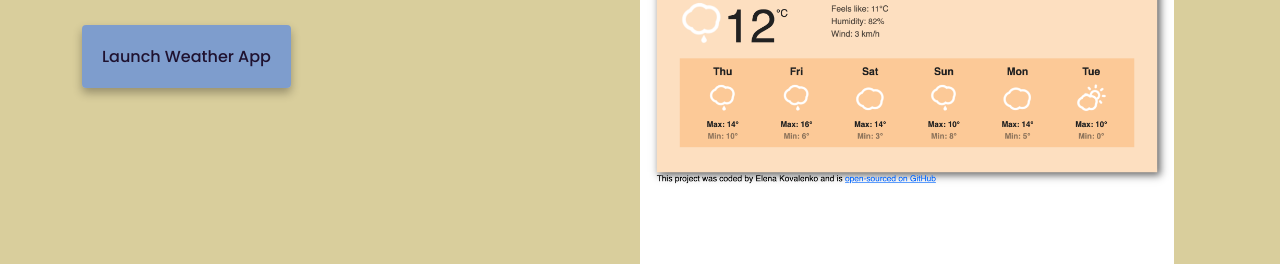
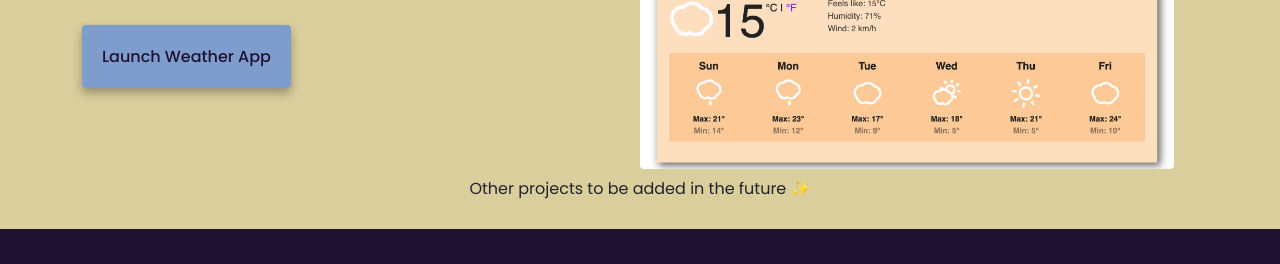
Before and after one commit to ElenaKova/Pers_site, a website: page index.html in a window 1280 px wide. Shown: the part 688-952 px from the top of the page. Drawn offline with nearby package versions, Linux system fonts and the light colour scheme; a web font is replaced by a local one.

Commit message:
changed img weather

```diff
--- a/index.html
+++ b/index.html
@@ -82,7 +82,7 @@
                         </div>
                     </div>
                     <div class="col-md-6">
-                        <img src="/img/view-laptop.WebP" class="img-fluid rounded" alt="meteoscreen">
+                        <img src="/img/view_laptop.WebP" class="img-fluid rounded" alt="meteoscreen">
                     </div>
 
                 </div>
```
Also changed, not shown: img/view-laptop.WebP (deleted), img/view-laptop.png (deleted), img/view-mobile.png (deleted), img/view-phone.WebP (deleted), img/view-phone.png (deleted), img/view_laptop.WebP (added), img/view_mobile.WebP (added), img/weather.WebP (deleted).
